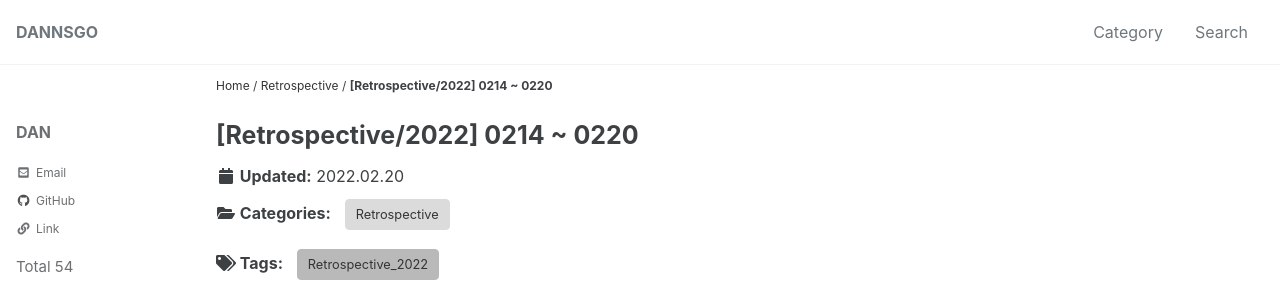
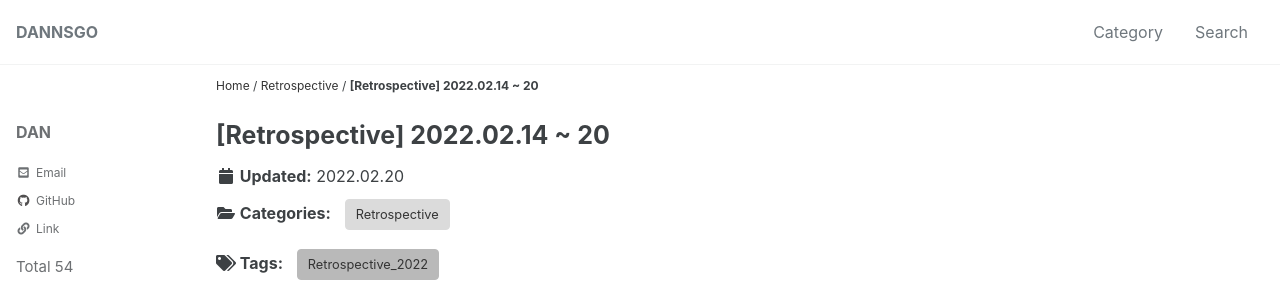
Before and after one commit to znhoon/dannsgo.github.io, a Jekyll site: the page built from _posts/Retrospective/2022-02-20-20220220.md, in a window 1280 px wide and 900 px high. Shown: the top 282 px of the window. Built offline with Jekyll 4.4.1, drawn with Linux system fonts in a browser that asks for light colours; cached includes are drawn as plain includes; some web fonts are replaced.

Commit message:
Update 2022-02-20-20220220.md

```diff
--- a/_posts/Retrospective/2022-02-20-20220220.md
+++ b/_posts/Retrospective/2022-02-20-20220220.md
@@ -1,6 +1,6 @@
 ---
 published: true
-title: "[Retrospective/2022] 0214 ~ 0220"
+title: "[Retrospective] 2022.02.14 ~ 20"
 categories:
  - Retrospective
 tags:
```
